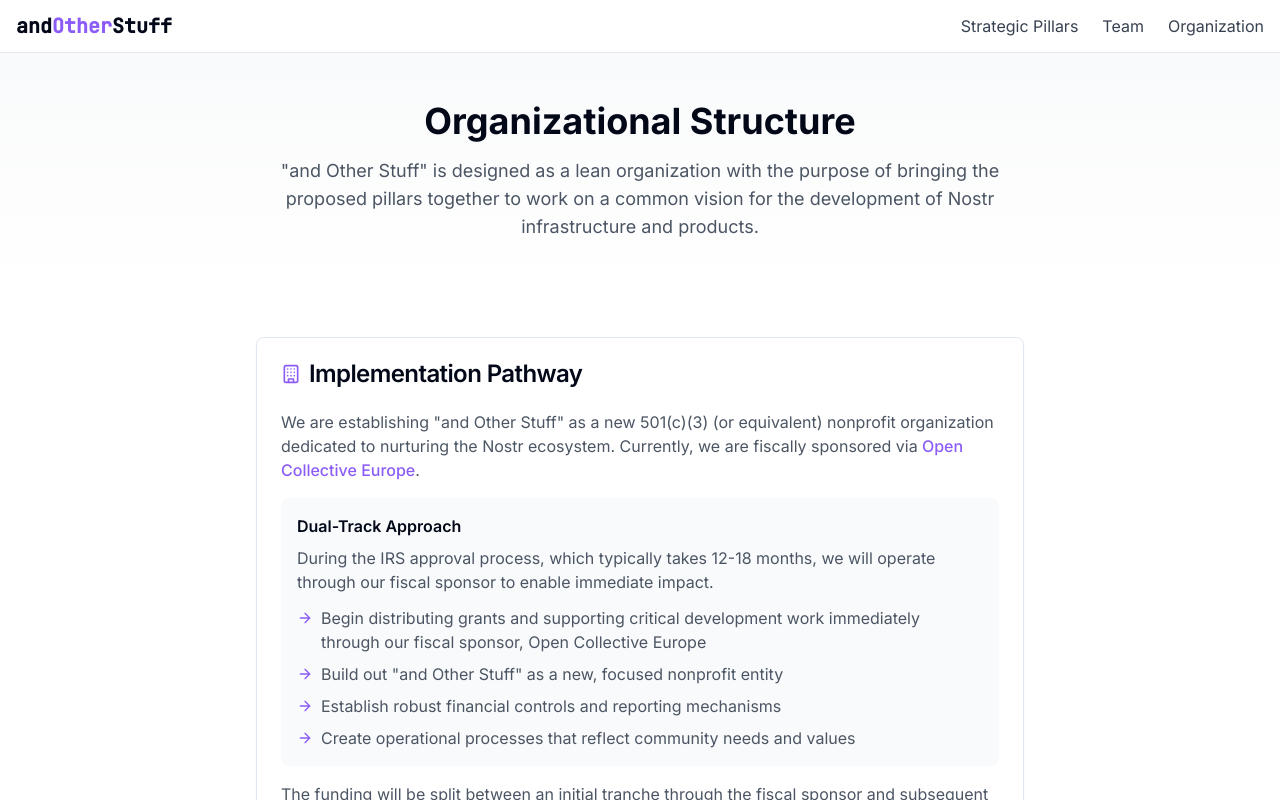
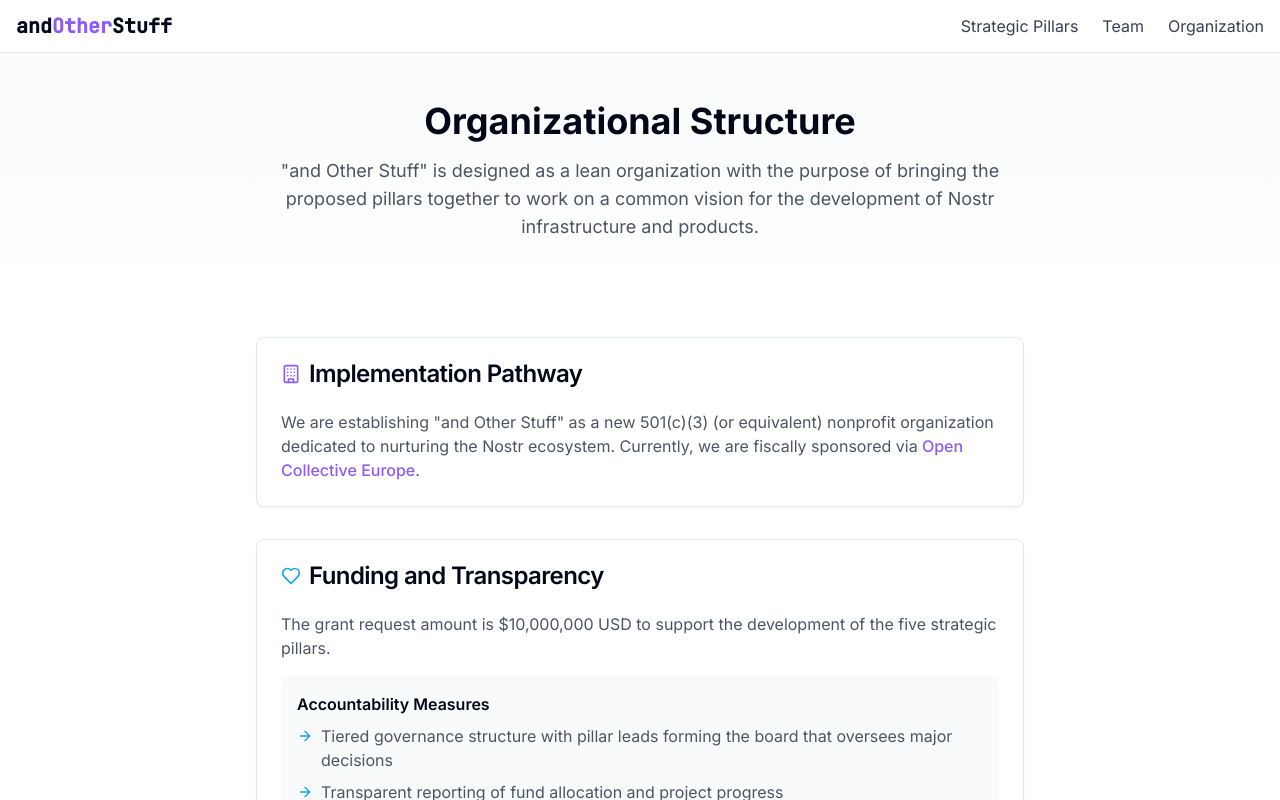
Before and after one commit to andotherstuff/website, a React (Vite) app: page /structure in a window 1280 px wide. Shown: the top 800 px of the page. Built offline with nearby package versions, Linux system fonts and the light colour scheme.

Commit message:
Remove Implementation Pathway details
Remove the detailed information about the Implementation Pathway from the Structure page.

```diff
--- a/src/pages/Structure.tsx
+++ b/src/pages/Structure.tsx
@@ -37,35 +37,6 @@ const Structure = () => {
                     We are establishing "and Other Stuff" as a new 501(c)(3) (or equivalent) nonprofit organization
                     dedicated to nurturing the Nostr ecosystem. Currently, we are fiscally sponsored via
                     <a href="https://opencollective.com/europe" target="_blank" rel="noopener noreferrer" className="text-nostr-purple font-medium hover:underline"> Open Collective Europe</a>.
-                  </p>
-                  <div className="bg-gray-50 p-4 rounded-lg">
-                    <h3 className="font-semibold mb-2">Dual-Track Approach</h3>
-                    <p className="text-gray-600 mb-3">
-                      During the IRS approval process, which typically takes 12-18 months, we will operate through
-                      our fiscal sponsor to enable immediate impact.
-                    </p>
-                    <ul className="space-y-2 text-gray-600">
-                      <li className="flex items-start">
-                        <ArrowRight className="h-4 w-4 text-nostr-purple mt-1 mr-2 flex-shrink-0" />
-                        <span>Begin distributing grants and supporting critical development work immediately through our fiscal sponsor, Open Collective Europe</span>
-                      </li>
-                      <li className="flex items-start">
-                        <ArrowRight className="h-4 w-4 text-nostr-purple mt-1 mr-2 flex-shrink-0" />
-                        <span>Build out "and Other Stuff" as a new, focused nonprofit entity</span>
-                      </li>
-                      <li className="flex items-start">
-                        <ArrowRight className="h-4 w-4 text-nostr-purple mt-1 mr-2 flex-shrink-0" />
-                        <span>Establish robust financial controls and reporting mechanisms</span>
-                      </li>
-                      <li className="flex items-start">
-                        <ArrowRight className="h-4 w-4 text-nostr-purple mt-1 mr-2 flex-shrink-0" />
-                        <span>Create operational processes that reflect community needs and values</span>
-                      </li>
-                    </ul>
-                  </div>
-                  <p className="text-gray-600">
-                    The funding will be split between an initial tranche through the fiscal sponsor and
-                    subsequent funding through the new organization once established.
                   </p>
                 </CardContent>
               </Card>
```
